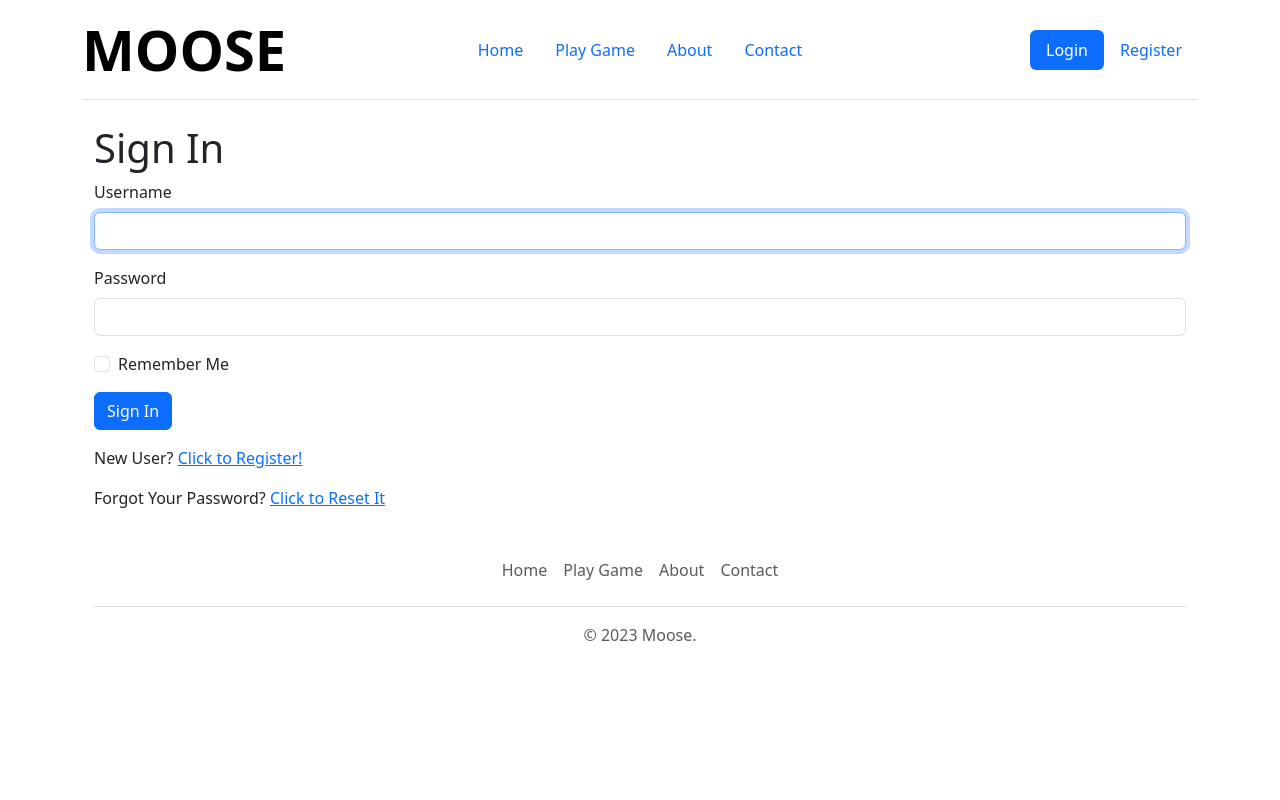
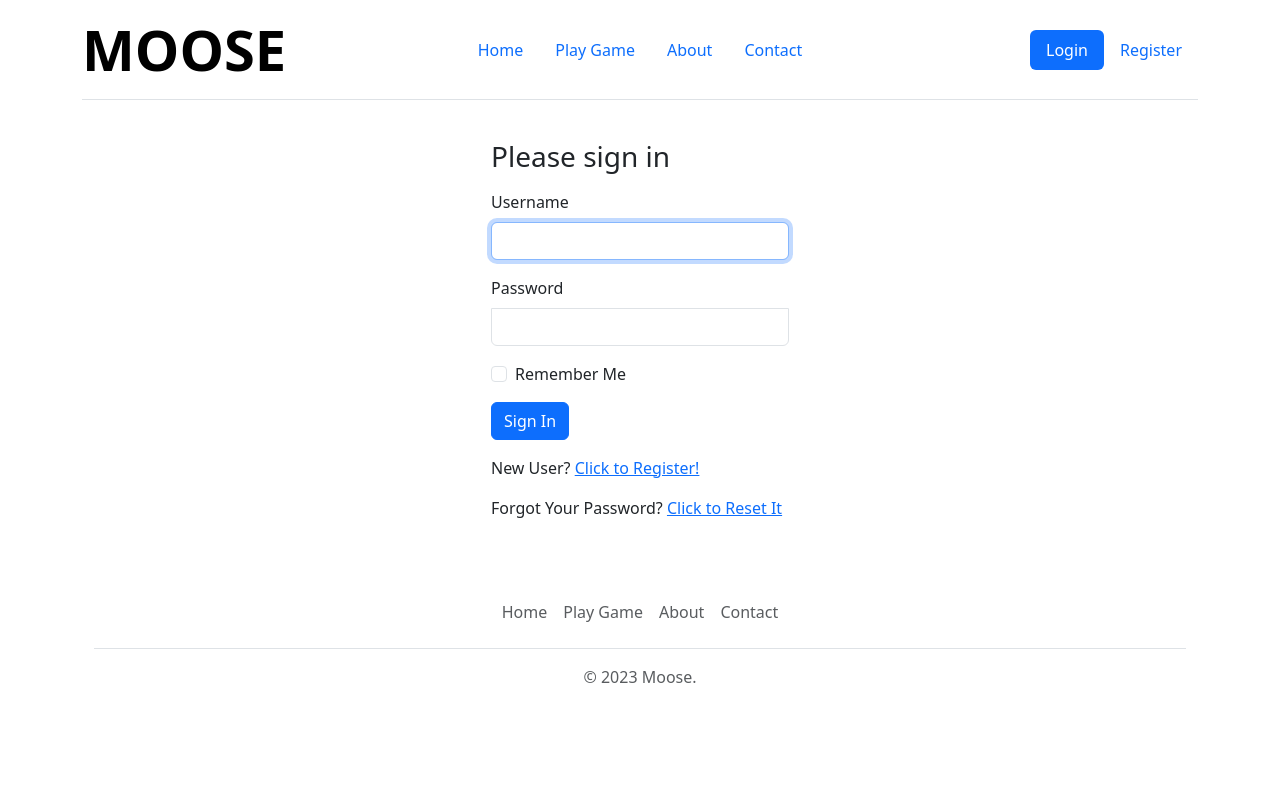
Before and after one commit to hiimdonald/moose, a Flask app: page /login in a window 1280 px wide. Run offline with Flask 3, Linux system fonts and the light colour scheme; parts of the project's set-up code (start-up, migrations or seed data) failed here and were passed over; some libraries are stand-ins or nearby versions.

Commit message:
updated sign-in, registrations form styling

```diff
--- a/app/routes.py
+++ b/app/routes.py
@@ -52,7 +52,7 @@ def get_numbers_from_microservice(difficulty):
 @app.route("/game")
 def game():
     """Render the game page."""
-    return render_template("game.html")
+    return render_template("game.html", title="Game")
 
 
 @app.route("/login", methods=["GET", "POST"])
@@ -151,7 +151,9 @@ def user(username):
     game_sessions = user.game_sessions.order_by(
         GameSession.session_date.desc()
     )
-    return render_template("user.html", user=user, game_sessions=game_sessions)
+    return render_template(
+        "user.html", user=user, game_sessions=game_sessions, title=username
+    )
 
 
 @app.route("/edit_profile", methods=["GET", "POST"])
@@ -224,10 +226,10 @@ def submit_game():
 @app.route("/about")
 def about():
     """Render the about page."""
-    return render_template("about.html")
+    return render_template("about.html", title="About")
 
 
 @app.route("/contact")
 def contact():
     """Render the contact page."""
-    return render_template("contact.html")
+    return render_template("contact.html", title="Contact")
--- /dev/null
+++ b/app/static/css/sign-in.css
@@ -0,0 +1,25 @@
+html,
+body {
+  height: 100%;
+}
+
+.form-signin {
+  max-width: 330px;
+  padding: 1rem;
+}
+
+.form-signin .form-floating:focus-within {
+  z-index: 2;
+}
+
+.form-signin input[type="email"] {
+  margin-bottom: -1px;
+  border-bottom-right-radius: 0;
+  border-bottom-left-radius: 0;
+}
+
+.form-signin input[type="password"] {
+  margin-bottom: 10px;
+  border-top-left-radius: 0;
+  border-top-right-radius: 0;
+}
--- a/app/templates/base.html
+++ b/app/templates/base.html
@@ -1,7 +1,7 @@
 <!DOCTYPE html>
 <html>
   <head>
-    <title>{% block title %}{% endblock %}</title>
+    <title>{% block title %}{{ title }}{% endblock %}</title>
     <meta name="viewport" content="width=device-width, initial-scale=1.0" />
     <link href="/static/dist/css/bootstrap.min.css" rel="stylesheet" />
     <link
--- a/app/templates/login.html
+++ b/app/templates/login.html
@@ -1,10 +1,19 @@
 {% extends 'base.html' %} {% import "bootstrap_wtf.html" as wtf %} {% block
 content %}
-<h1>Sign In</h1>
+
+<link href="/static/css/sign-in.css" rel="stylesheet" />
+
+
+
+<main class="form-signin w-100 m-auto">
+  <form>
+    <h1 class="h3 mb-3 fw-normal">Please sign in</h1>
     {{ wtf.quick_form(form) }}
     <p>New User? <a href="{{ url_for('register') }}">Click to Register!</a></p>
     <p>
       Forgot Your Password?
       <a href="{{ url_for('reset_password_request') }}">Click to Reset It</a>
     </p>
+
+</main>
 {% endblock %}
```
Also changed, not shown: app/templates/register.html (+6 -2 lines), app.db. Lines whose indentation alone changed are shown as unchanged.
